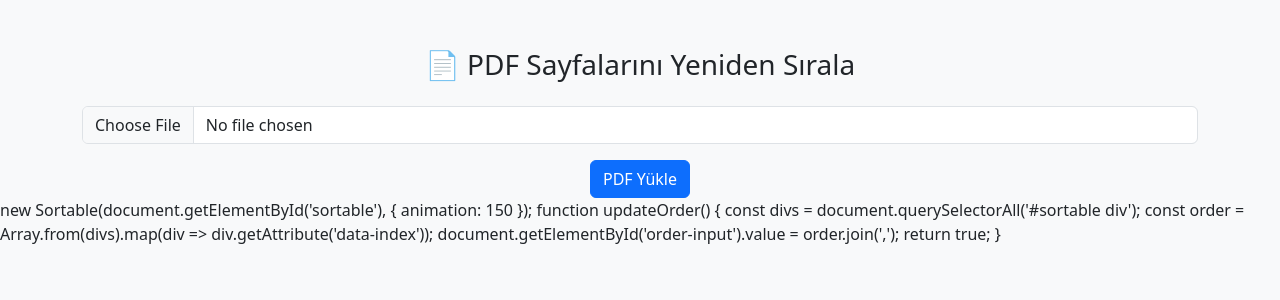
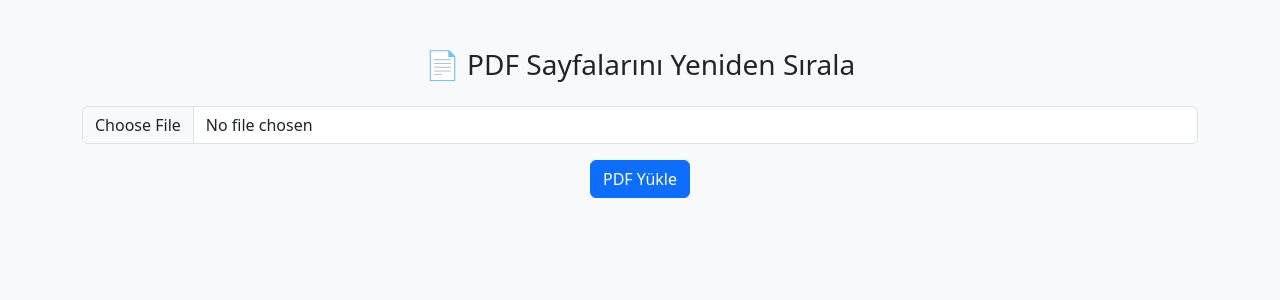
Before and after one commit to srknkrt1/ofis-asistani, a Flask app: page /pdf/reorder in a window 1280 px wide. Shown: the top 300 px of the page. Run offline with Flask 3, Linux system fonts and the light colour scheme.

Commit message:
Update reorder.html

```diff
--- a/templates/reorder.html
+++ b/templates/reorder.html
@@ -54,7 +54,8 @@
   {% endif %}
 </div>
 
-<script src="https://cdn.jsdelivr.net/npm/sortablejs@1.15.0/Sortable.min.js"></script>
+  <script src="https://cdn.jsdelivr.net/npm/sortablejs@1.15.0/Sortable.min.js"></script>
+<script>
   new Sortable(document.getElementById('sortable'), {
     animation: 150
   });
@@ -63,8 +64,9 @@
     const divs = document.querySelectorAll('#sortable div');
     const order = Array.from(divs).map(div => div.getAttribute('data-index'));
     document.getElementById('order-input').value = order.join(',');
-    return true;
+    return true; // form gönderilmeye devam etsin
   }
 </script>
+
 </body>
 </html>
```
